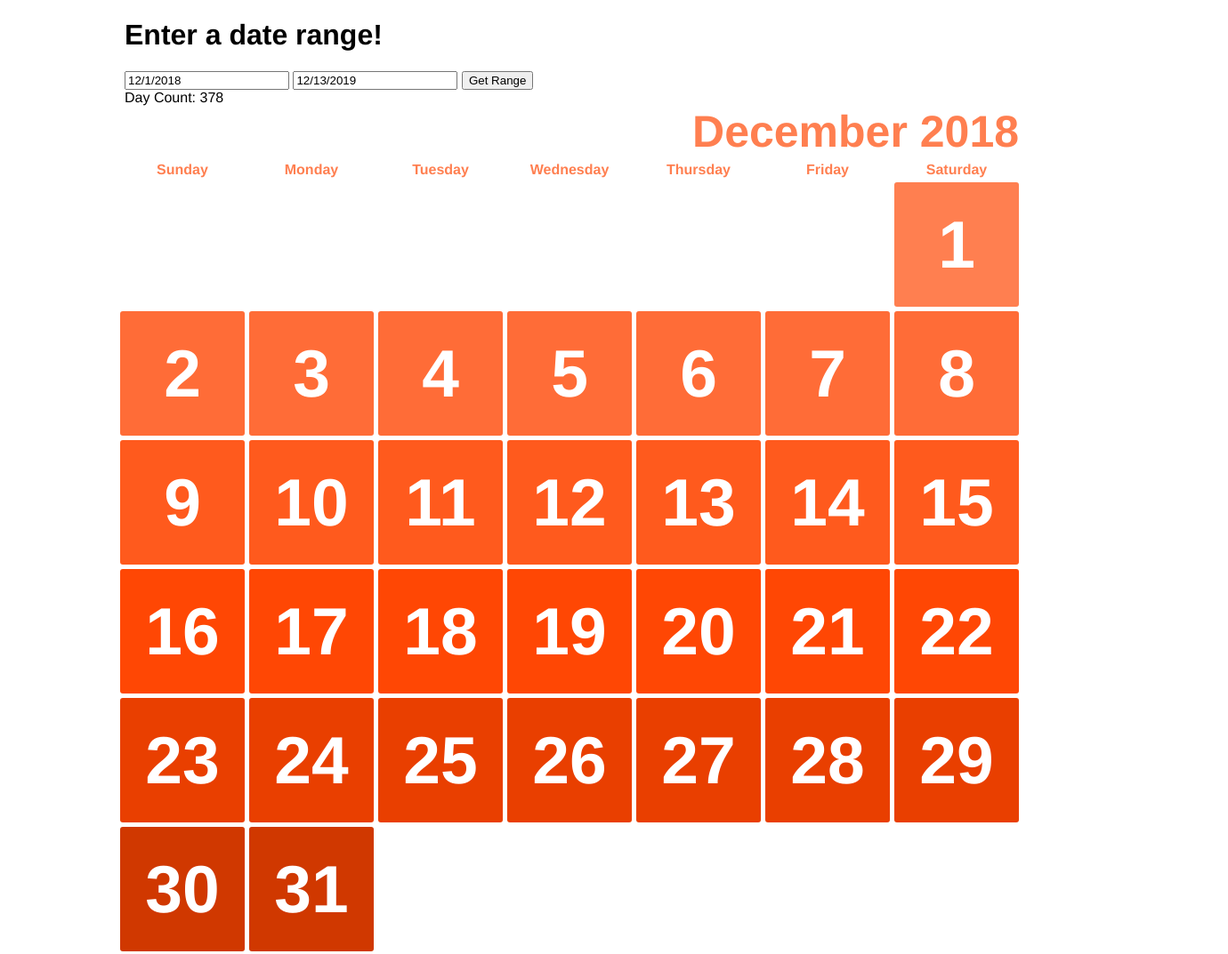
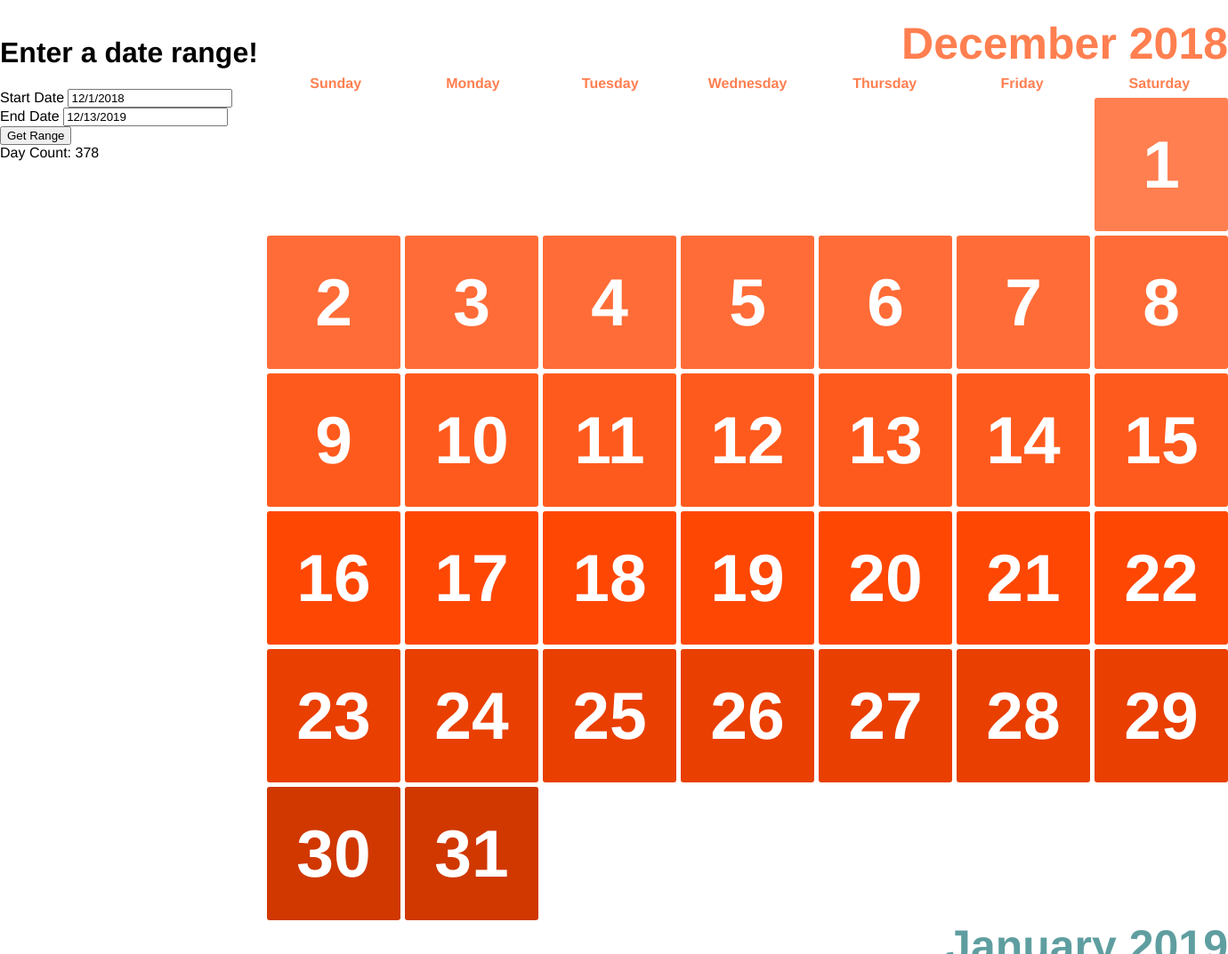
Before and after one commit to TravisL12/date_ranges, a plain HTML site: page index.html in a window 1280 px wide. Shown: the top 1073 px of the page at 89% size, 1380 px wide, since content can reach past the window. Drawn offline with Linux system fonts and the light colour scheme.

Commit message:
More grid

```diff
--- a/index.html
+++ b/index.html
@@ -2,20 +2,26 @@
 <html>
   <head>
     <title>Date Range</title>
-        <link rel='stylesheet' href='public/styles/application.css'></link>
+    <link rel="stylesheet" href="public/styles/application.css" />
   </head>
   <body>
-        <div class='calendar'>
-            <div class='enter-dates'>
+    <div class="calendar">
+      <div class="calendar--date-input">
         <h1>Enter a date range!</h1>
-                <input type='text' id='start'>
-                <input type='text' id='end'>
-                <button id='submit-dates'>Get Range</button>
-                <div id='date-count'></div>
+        <div>
+          <label>Start Date</label>
+          <input type="text" id="start" />
         </div>
-            <div id='json-dates'></div>
+        <div>
+          <label>End Date</label>
+          <input type="text" id="end" />
+        </div>
+        <button id="submit-dates">Get Range</button>
+        <div id="date-count"></div>
+      </div>
+      <div class="calendar--view" id="json-dates"></div>
     </div>
   </body>
 
-    <script src='public/scripts/application.js'></script>
+  <script src="public/scripts/application.js"></script>
 </html>
--- a/public/sass/application.scss
+++ b/public/sass/application.scss
@@ -1,4 +1,4 @@
-$tile-width: 140px;
+$tile-width: 150px;
 $light-gray: #fbfbfb;
 
 // Colors for tiles of months
@@ -81,35 +81,44 @@ body {
 }
 
 .calendar {
-  display: flex;
-  flex-direction: column;
-  align-items: center;
+  display: grid;
+  grid-template-columns: 300px 1fr;
+  margin: 20px 0;
 }
-.enter-dates {
-  width: 1000px;
+
+.month {
+  display: grid;
+  grid-template-columns: repeat(7, $tile-width);
+  grid-template-rows: 60px 20px 1fr;
+  grid-gap: 5px;
 }
 
 .month--name {
+  grid-column: 5 / 8;
+  grid-row: 1;
   font-size: 50px;
   font-weight: bold;
   text-align: right;
 }
 
 .month--header {
+  grid-column: 1 / 8;
+  grid-row: 2;
   display: flex;
-  justify-content: space-between;
-  margin: 5px 0;
+  justify-content: space-around;
 
   .month--header-day {
     font-weight: bold;
-    width: $tile-width;
+    width: 100%;
     text-align: center;
   }
 }
 
 .month--grid {
+  grid-column: 1 / 8;
+  grid-row: 3;
   display: grid;
-  grid-template-columns: repeat(7, 1fr);
+  grid-template-columns: repeat(7, $tile-width);
   grid-gap: 5px;
 }
 
@@ -117,7 +126,6 @@ body {
   display: flex;
   justify-content: center;
   align-items: center;
-  width: $tile-width;
   height: $tile-width;
   border-radius: 3px;
   transition: 0.15s linear all;
--- a/public/scripts/application.js
+++ b/public/scripts/application.js
@@ -89,7 +89,7 @@ function getDateRange() {
     countDays++;
   }
 
-  countEl.textContent = "Day Count: " + countDays;
+  countEl.textContent = `Day Count: ${countDays}`;
   calendarEl.innerHTML = Object.keys(daysOfYear).reduce((output, year) => {
     for (let j in daysOfYear[year]) {
       let month = daysOfYear[year][j];
```
Also changed, not shown: public/styles/application.css. Lines whose indentation alone changed are shown as unchanged.
